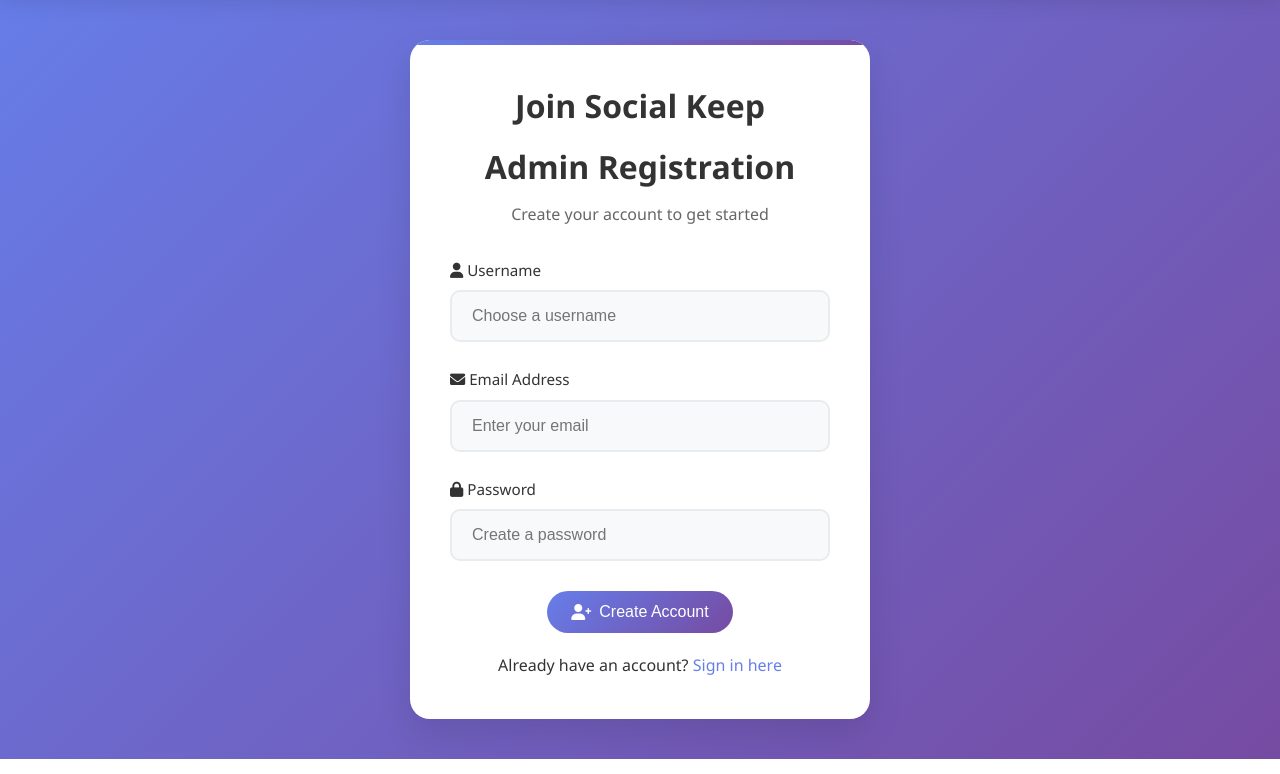
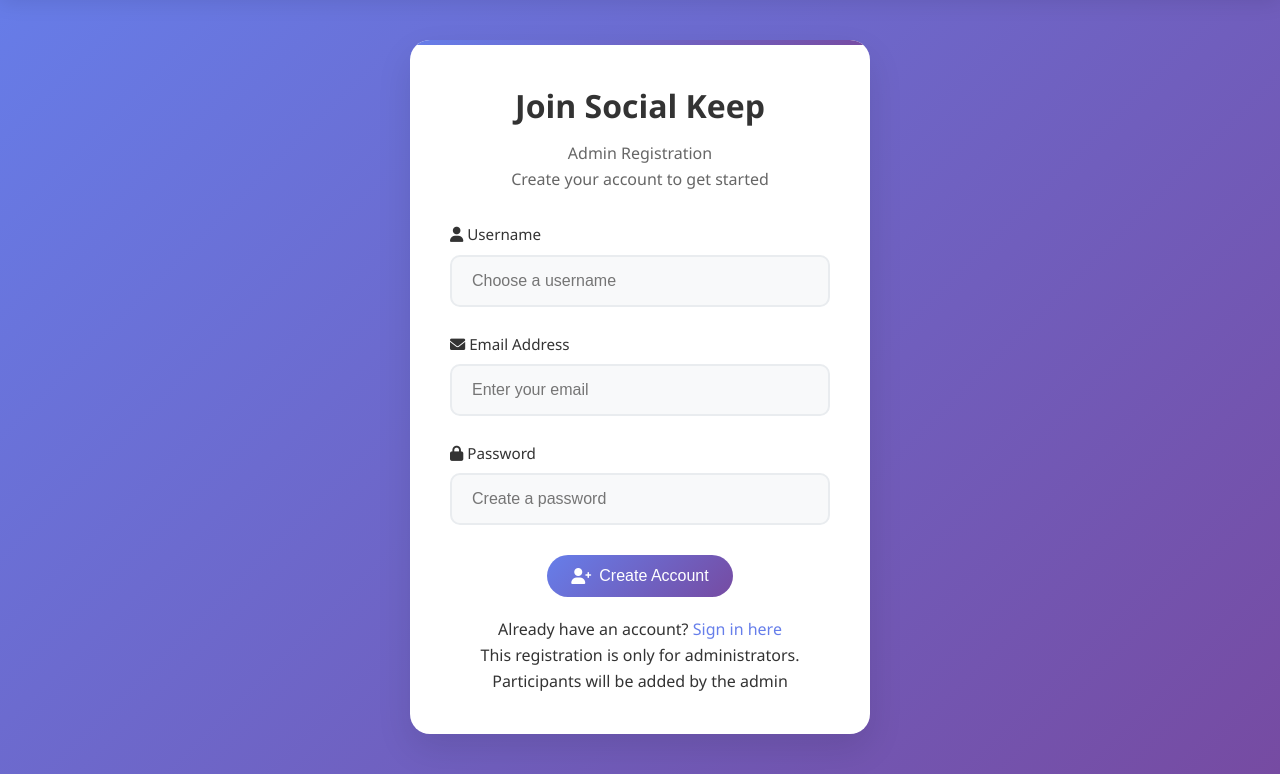
Before and after one commit to anandparayil/social-keep-survey-app, a Flask app: page /register in a window 1280 px wide. Shown: the part 70-844 px from the top of the page. Run offline with Flask 3, Linux system fonts and the light colour scheme.

Commit message:
modified:   templates/auth/register.html

```diff
--- a/templates/auth/register.html
+++ b/templates/auth/register.html
@@ -7,7 +7,7 @@
     <div class="form-card">
         <div class="form-header">
             <h1 class="form-title">Join Social Keep</h1>
-            <h2 class="form-title">Admin Registration</h2>
+            <p class="form-subtitle">Admin Registration</p>
             <p class="form-subtitle">Create your account to get started</p>
         </div>
 
@@ -45,6 +45,7 @@
 
         <div class="form-link">
             <p>Already have an account? <a href="{{ url_for('login') }}">Sign in here</a></p>
+            <p>This registration is only for administrators. Participants will be added by the admin</p>
         </div>
     </div>
 </div>
```
